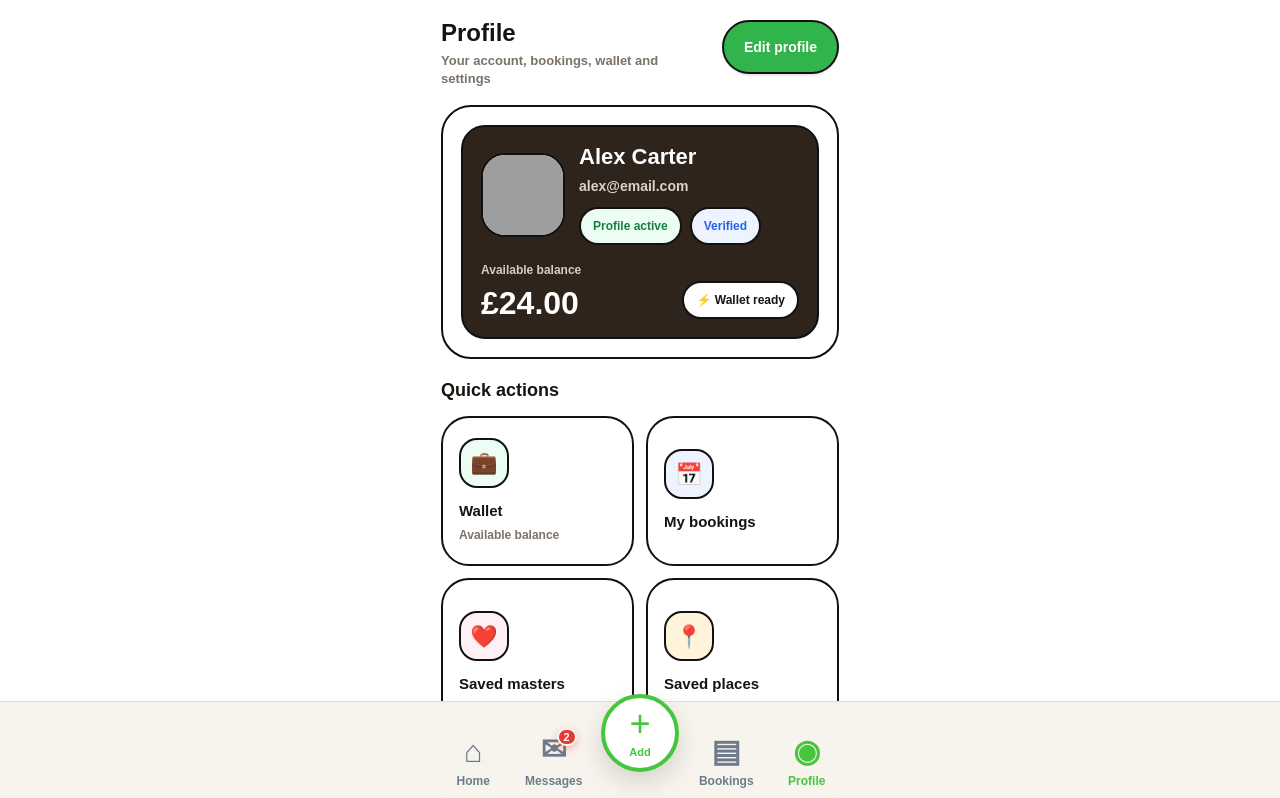
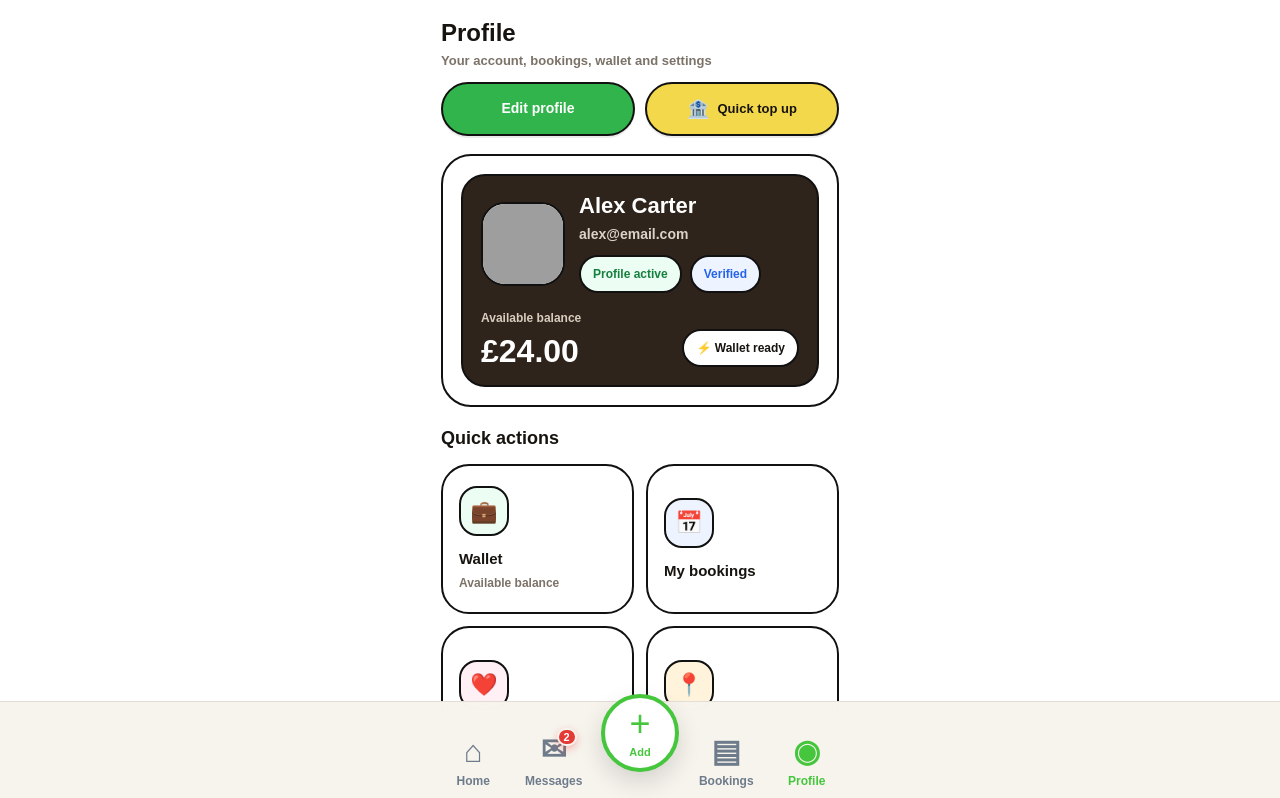
Before and after one commit to bellasalon4u-source/mapbookapp, a Next.js app: page /profile in a window 1280 px wide. Shown: the top 798 px of the page. Built offline with nearby package versions, Linux system fonts and the light colour scheme; grey boxes are pictures that could not be loaded.

Commit message:
git add app/profile/page.tsx git commit -m "Add quick top up button to profile header" git push

```diff
--- a/app/profile/page.tsx
+++ b/app/profile/page.tsx
@@ -25,6 +25,7 @@ type ProfileTextShape = {
   verified: string;
   active: string;
   editProfile: string;
+  quickTopUp: string;
   balanceAvailable: string;
   quickActions: string;
   activity: string;
@@ -53,6 +54,7 @@ const profileTexts: Record<string, ProfileTextShape> = {
     verified: 'Verified',
     active: 'Profile active',
     editProfile: 'Edit profile',
+    quickTopUp: 'Quick top up',
     balanceAvailable: 'Available balance',
     quickActions: 'Quick actions',
     activity: 'Activity',
@@ -79,6 +81,7 @@ const profileTexts: Record<string, ProfileTextShape> = {
     verified: 'Verificado',
     active: 'Perfil activo',
     editProfile: 'Editar perfil',
+    quickTopUp: 'Recarga rápida',
     balanceAvailable: 'Saldo disponible',
     quickActions: 'Acciones rápidas',
     activity: 'Actividad',
@@ -105,6 +108,7 @@ const profileTexts: Record<string, ProfileTextShape> = {
     verified: 'Проверено',
     active: 'Профиль активен',
     editProfile: 'Редактировать профиль',
+    quickTopUp: 'Быстрое пополнение',
     balanceAvailable: 'Доступный баланс',
     quickActions: 'Быстрые действия',
     activity: 'Активность',
@@ -131,6 +135,7 @@ const profileTexts: Record<string, ProfileTextShape> = {
     verified: 'Ověřeno',
     active: 'Profil aktivní',
     editProfile: 'Upravit profil',
+    quickTopUp: 'Rychlé dobití',
     balanceAvailable: 'Dostupný zůstatek',
     quickActions: 'Rychlé akce',
     activity: 'Aktivita',
@@ -157,6 +162,7 @@ const profileTexts: Record<string, ProfileTextShape> = {
     verified: 'Verifiziert',
     active: 'Profil aktiv',
     editProfile: 'Profil bearbeiten',
+    quickTopUp: 'Schnell aufladen',
     balanceAvailable: 'Verfügbares Guthaben',
     quickActions: 'Schnellzugriff',
     activity: 'Aktivität',
@@ -183,6 +189,7 @@ const profileTexts: Record<string, ProfileTextShape> = {
     verified: 'Zweryfikowano',
     active: 'Profil aktywny',
     editProfile: 'Edytuj profil',
+    quickTopUp: 'Szybkie doładowanie',
     balanceAvailable: 'Dostępne saldo',
     quickActions: 'Szybkie akcje',
     activity: 'Aktywność',
@@ -209,6 +216,7 @@ const profileTexts: Record<string, ProfileTextShape> = {
     verified: 'Перевірено',
     active: 'Профіль активний',
     editProfile: 'Редагувати профіль',
+    quickTopUp: 'Швидке поповнення',
     balanceAvailable: 'Доступний баланс',
     quickActions: 'Швидкі дії',
     activity: 'Активність',
@@ -235,6 +243,7 @@ const profileTexts: Record<string, ProfileTextShape> = {
     verified: 'Verificato',
     active: 'Profilo attivo',
     editProfile: 'Modifica profilo',
+    quickTopUp: 'Ricarica veloce',
     balanceAvailable: 'Saldo disponibile',
     quickActions: 'Azioni rapide',
     activity: 'Attività',
@@ -261,6 +270,7 @@ const profileTexts: Record<string, ProfileTextShape> = {
     verified: 'Vérifié',
     active: 'Profil actif',
     editProfile: 'Modifier le profil',
+    quickTopUp: 'Recharge rapide',
     balanceAvailable: 'Solde disponible',
     quickActions: 'Actions rapides',
     activity: 'Activité',
@@ -287,6 +297,7 @@ const profileTexts: Record<string, ProfileTextShape> = {
     verified: 'موثّق',
     active: 'الملف نشط',
     editProfile: 'تعديل الملف',
+    quickTopUp: 'شحن سريع',
     balanceAvailable: 'الرصيد المتاح',
     quickActions: 'إجراءات سريعة',
     activity: 'النشاط',
@@ -342,6 +353,24 @@ const greenActionButtonStyle = {
   fontWeight: 900,
   cursor: 'pointer',
   boxShadow: '0 2px 0 rgba(0,0,0,0.08)',
+} as const;
+
+const yellowTopUpButtonStyle = {
+  minHeight: 54,
+  borderRadius: 999,
+  border: '2px solid #111111',
+  background: '#f4d84b',
+  color: '#17130f',
+  padding: '0 16px',
+  fontSize: 13,
+  fontWeight: 900,
+  cursor: 'pointer',
+  boxShadow: '0 2px 0 rgba(0,0,0,0.08)',
+  display: 'inline-flex',
+  alignItems: 'center',
+  justifyContent: 'center',
+  gap: 8,
+  whiteSpace: 'nowrap',
 } as const;
 
 export default function ProfilePage() {
@@ -491,8 +520,7 @@ export default function ProfilePage() {
         <div
           style={{
             display: 'grid',
-            gridTemplateColumns: '1fr auto',
-            alignItems: 'start',
+            gridTemplateColumns: '1fr',
             gap: 12,
             marginBottom: 18,
           }}
@@ -522,6 +550,13 @@ export default function ProfilePage() {
             </div>
           </div>
 
+          <div
+            style={{
+              display: 'grid',
+              gridTemplateColumns: '1fr 1fr',
+              gap: 10,
+            }}
+          >
             <button
               type="button"
               onClick={() => router.push('/profile/edit')}
@@ -529,6 +564,16 @@ export default function ProfilePage() {
             >
               {text.editProfile}
             </button>
+
+            <button
+              type="button"
+              onClick={() => router.push('/profile/balance')}
+              style={yellowTopUpButtonStyle}
+            >
+              <span style={{ fontSize: 18, lineHeight: 1 }}>🏦</span>
+              <span>{text.quickTopUp}</span>
+            </button>
+          </div>
         </div>
 
         <section>
```
Lines whose indentation alone changed are shown as unchanged.
